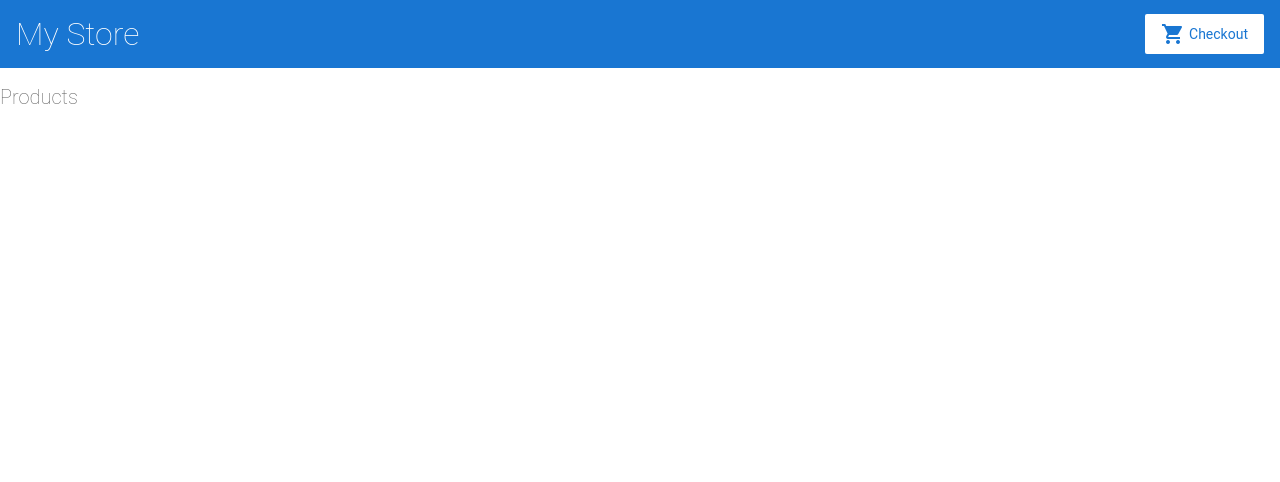
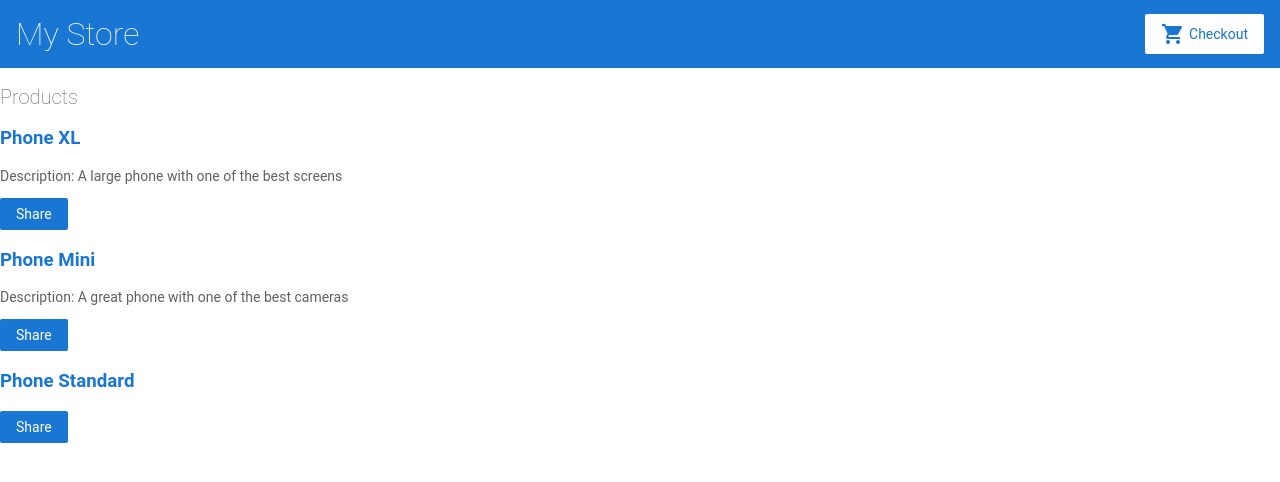
Before and after one commit to paaraujogit/angular9-mystore, an Angular app: page / in a window 1280 px wide. Shown: the top 482 px of the page. Built offline with nearby package versions, Linux system fonts and the light colour scheme.

Commit message:
Commit: product-list.component.htnl - show products

```diff
--- a/src/app/product-list/product-list.component.html
+++ b/src/app/product-list/product-list.component.html
@@ -1 +1,19 @@
 <h2>Products</h2>
+
+<div *ngFor="let product of products">
+
+    <h3>
+      <a [title]="product.name + ' details'">
+        {{ product.name }}
+      </a>
+    </h3>
+
+    <p *ngIf="product.description">
+      Description: {{ product.description }}
+    </p>
+
+    <button (click)="share()">
+      Share
+    </button>
+
+  </div>
```
